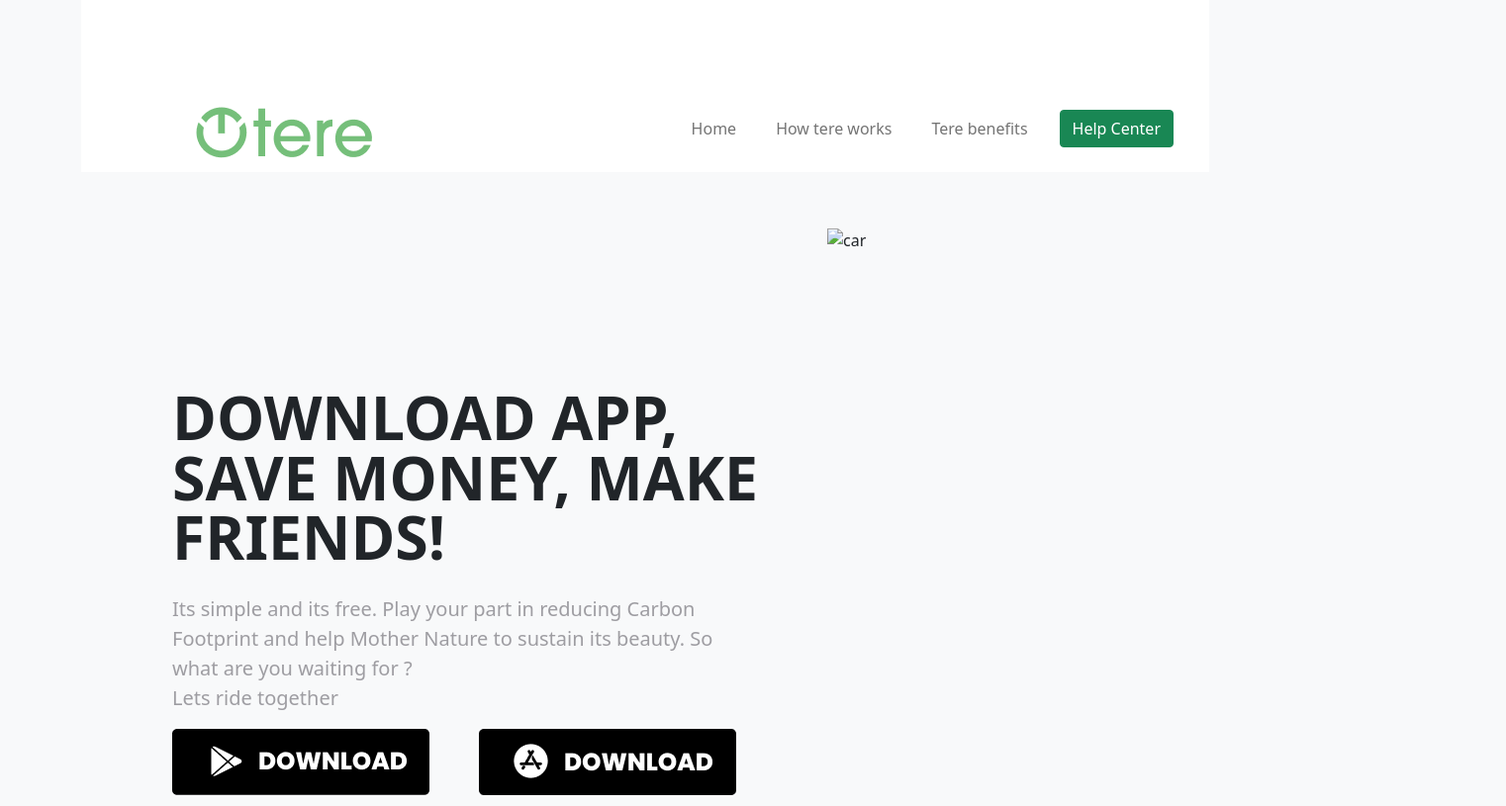
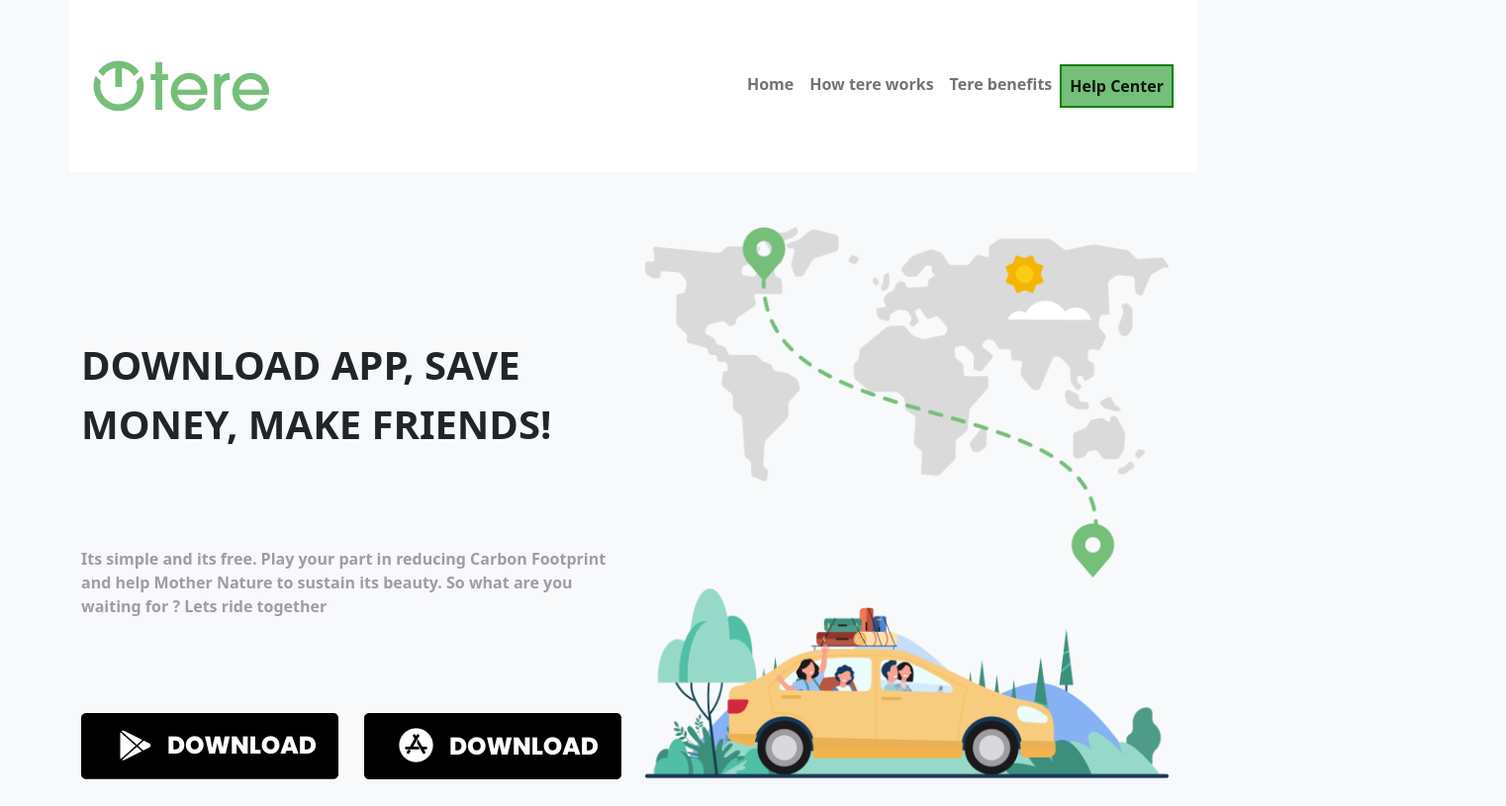
Before and after one commit to RaeesUsmanMajeed/figmatask, a plain HTML site: page index.html in a window 1280 px wide. Shown: the top 815 px of the page at 99% size, 1522 px wide, since content can reach past the window. Drawn offline with nearby package versions, Linux system fonts and the light colour scheme; files whose address does not match are found by name.

Commit message:
updated figma design

```diff
--- a/index.html
+++ b/index.html
@@ -1,47 +1,42 @@
 <!DOCTYPE html>
 <html lang="en">
+
 <head>
     <meta charset="UTF-8">
     <meta name="viewport" content="width=device-width, initial-scale=1.0">
-    <link href="https://cdn.jsdelivr.net/npm/bootstrap@5.0.2/dist/css/bootstrap.min.css" rel="stylesheet" integrity="sha384-EVSTQN3/azprG1Anm3QDgpJLIm9Nao0Yz1ztcQTwFspd3yD65VohhpuuCOmLASjC" crossorigin="anonymous">
-
+    <link href="https://cdn.jsdelivr.net/npm/bootstrap@5.0.2/dist/css/bootstrap.min.css" rel="stylesheet"
+        integrity="sha384-EVSTQN3/azprG1Anm3QDgpJLIm9Nao0Yz1ztcQTwFspd3yD65VohhpuuCOmLASjC" crossorigin="anonymous">
+    <link rel="stylesheet" href="./style.css">
     <title>Figma Design</title>
 </head>
-<body class="bg-light container">
+
+<body class="bg-light">
 
     <!-- Header section -->
-    <header class="container bg-white" style="width: 1300px; height: 174px;">
-        <nav class="container-fluid navbar navbar-expand-lg navbar-light">
-            <div class="container">
-
-                <div style="width:180px; height:51px; padding-left:80px; padding-top: 50px; padding-bottom: 38px;">
+    <header class="container-fluid p-0">
+        <nav class="container navbar navbar-expand-lg navbar-light bg-white" style="height: 174px;">
+            <div class="container-fluid">
+                <button class="navbar-toggler" type="button" data-bs-toggle="collapse"
+                    data-bs-target="#navbarTogglerDemo01" aria-controls="navbarTogglerDemo01" aria-expanded="false"
+                    aria-label="Toggle navigation">
+                    <span class="navbar-toggler-icon"></span>
+                </button>
+                <div class="collapse navbar-collapse" id="navbarTogglerDemo01">
+                    <a class="navbar-brand" href="#">
                         <img src="./assets/Group 3702.png" alt="Logo">
-                </div>
-
-              <button
-                class="navbar-toggler"
-                type="button"
-                data-mdb-toggle="collapse"
-                data-mdb-target="#navbarSupportedContent"
-                aria-controls="navbarSupportedContent"
-                aria-expanded="false"
-                aria-label="Toggle navigation"
-              >
-                <i class="fas fa-bars"></i>
-              </button>
-              <div class="collapse navbar-collapse" id="navbarSupportedContent">
-                <ul class="navbar-nav ms-auto align-items-center" style="padding-top:102px; padding-bottom:46px;">
+                    </a>
+                    <ul class="navbar-nav ms-auto mb-2 mb-lg-0 fw-bold text-dark">
                         <li class="nav-item">
-                    <a class="nav-link mx-2" href="#!"><i class="fas fa-plus-circle pe-2"></i>Home</a>
+                            <a class="nav-link" href="#">Home</a>
                         </li>
                         <li class="nav-item">
-                    <a class="nav-link mx-2" href="#!"><i class="fas fa-bell pe-2"></i>How tere works</a>
+                            <a class="nav-link" href="#">How tere works</a>
                         </li>
                         <li class="nav-item">
-                    <a class="nav-link mx-2" href="#!"><i class="fas fa-heart pe-2"></i>Tere benefits</a>
+                            <a class="nav-link" href="#">Tere benefits</a>
                         </li>
-                  <li class="nav-item ms-3">
-                    <a class="btn btn btn-success btn-rounded" href="#!">Help Center</a>
+                        <li class="nav-item">
+                            <a class="nav-link active" aria-current="page" href="#">Help Center</a>
                         </li>
                     </ul>
                 </div>
@@ -51,38 +46,34 @@
 
 
 
-    <section class="container d-flex bg-light" style="padding-top: 54.83px;">
-
-        <div class="container" style="padding-left: 80px; padding-top: 163px; padding-right: 30px;">
-            <span class="fw-bold lh-1" style="font-size: 60.726px;">DOWNLOAD APP,
-                SAVE MONEY, MAKE
-                FRIENDS!
-            </span>
-
-            <p class="fs-5" style="margin-top: 27px; color: #9E9DA2; padding-right: 50px;">
-                Its simple and its free. Play your part in reducing Carbon Footprint and help Mother Nature to sustain its beauty. So what are you waiting for ?  <br/>
-
+    <section class="container" style="padding-top: 54.83px;height:582.81px;">
+        <div class="row">
+            <div class="col-lg-6">
+                <p class="fs-1" style="font-weight: 800; width: 612px; height: 198px; margin-top: 110px;">
+                    DOWNLOAD APP, SAVE MONEY, MAKE FRIENDS!
+                </p>
+                <p style="font-weight: 800; width: 550px; height: 120px; color: #9E9DA2;">
+                    Its simple and its free. Play your part in reducing Carbon Footprint and help Mother Nature to
+                    sustain its beauty. So what are you waiting for ?
                     Lets ride together
                 </p>
-
-            <div class="d-flex justify-content-between">
-                <img src="./assets/Group 3717.png" alt="playstore" style="width:260px; height:67px; margin-right: 50px;">
-                <img src="./assets/Group 3718.png" alt="appstore" style="width:260px; height:67px;  margin-right: 50px;">
+                <div class="d-flex justify-content-between align-items-center mt-5">
+                    <img src="./assets/Group 3717.png" alt="play">
+                    <img src="./assets/Group 3718.png" alt="play">
+                </div>
+            </div>
+            <div class="col-lg-6 col-sm-12" style="width:553px; height:582.81px;">
+                <img src="./assets/Group 78.png" alt="car" class="img-fluid">
+            </div>
         </div>
 
-
-        </div>
-
-
-        <div class="container" >
-            <img src="./assets//Group 78.png" alt="car" style="width:553px; height:582.81px;" >
-        </div>
     </section>
 
 
-    <section class="border border-3 border-primary rounded container d-flex justify-content-around align-items-center" style="width:1280px; height:166px; margin-right: 80px; margin-left: 80px;margin-top: 85.35px; background-color: #75BF7A;">
+    <section class="border border-3 border-primary rounded container d-flex justify-content-around align-items-center"
+        style="width:1280px; height:166px; margin-right: 80px; margin-left: 80px;margin-top: 85.35px; background-color: #75BF7A;">
 
-            <span class="text-white"style="width: 246px; height: 56px;" >
+        <span class="text-white" style="width: 246px; height: 56px;">
             Let’s go. Get a link
             to download the app.
         </span>
@@ -98,8 +89,10 @@
             <span style="color: #75BF7A;">TERE</span>
             <span>WORKS</span>
         </div>
-        <p class="text-center fw-normal" style="margin-top: 25px; width:620px; height: 96px; color: #9E9DA2; font-size: 23px;">
-            Download and install the tere app. Enter your phone <br/>number and make your user account. when <br/> approved you may start driving.
+        <p class="text-center fw-normal"
+            style="margin-top: 25px; width:620px; height: 96px; color: #9E9DA2; font-size: 23px;">
+            Download and install the tere app. Enter your phone <br />number and make your user account. when <br />
+            approved you may start driving.
         </p>
     </section>
 
@@ -118,8 +111,8 @@
 
 
             <p class="d-flex justify-content-end" style="width: 290px; height: 91px; color:#9E9DA2;">
-                Have to reach office or<br/> going for shopping ? <br/>
-Just put your current<br/> location and destination<br/> and search a ride that suits you
+                Have to reach office or<br /> going for shopping ? <br />
+                Just put your current<br /> location and destination<br /> and search a ride that suits you
             </p>
 
             <div class="d-flex justify-content-center align-items-center mt-5">
@@ -195,8 +188,9 @@
 
 
     <!-- card section -->
-        <section class="d-flex justify-content-around align-items-center bg-white rounded" style="width: 1060px; height:304; margin-top: 53px; margin-right: 235px;">
-            <div  class="d-flex flex-column justify-content-center align-items-center">
+    <section class="d-flex justify-content-around align-items-center bg-white rounded"
+        style="width: 1060px; height:304; margin-top: 53px; margin-right: 235px;">
+        <div class="d-flex flex-column justify-content-center align-items-center">
             <div class="d-flex justify-content-center align-items-center">
                 <img src="./assets/01..png" alt="one">
                 <p class="mt-4 fw-bold fs-5">
@@ -215,13 +209,14 @@
     </section>
 
 
-        <section class="d-flex justify-content-around align-items-center bg-white rounded" style="width: 1060px; height:304;margin-top: 56px; margin-left: 230px;">
+    <section class="d-flex justify-content-around align-items-center bg-white rounded"
+        style="width: 1060px; height:304;margin-top: 56px; margin-left: 230px;">
 
         <div>
             <img src="./assets/Frame2.png" alt="frame">
         </div>
 
-            <div  class="d-flex flex-column justify-content-center align-items-center">
+        <div class="d-flex flex-column justify-content-center align-items-center">
             <div class="d-flex justify-content-center align-items-center">
                 <img src="./assets/02..png" alt="one">
                 <p class="mt-4 fw-bold fs-5">
@@ -238,8 +233,9 @@
     </section>
 
 
-        <section class="d-flex justify-content-around align-items-center bg-white rounded" style="width: 1060px; height:304; margin-top: 56px; margin-right: 235px;">
-            <div  class="d-flex flex-column justify-content-center align-items-center">
+    <section class="d-flex justify-content-around align-items-center bg-white rounded"
+        style="width: 1060px; height:304; margin-top: 56px; margin-right: 235px;">
+        <div class="d-flex flex-column justify-content-center align-items-center">
             <div class="d-flex justify-content-center align-items-center">
                 <img src="./assets/03..png" alt="one">
                 <p class="mt-4 fw-bold fs-5">
@@ -249,7 +245,8 @@
 
             </div>
             <p style="width: 290px; height: 91px; color:#9E9DA2;">
-                Tere is a local service provider and we are proud to support you in your local language. We are proud to be at your service 24/7!
+                Tere is a local service provider and we are proud to support you in your local language. We are proud to
+                be at your service 24/7!
             </p>
         </div>
         <div>
@@ -258,7 +255,8 @@
     </section>
 
 
-        <footer class="bg-white d-flex justify-content-around align-items-center" style="margin-top: 276px; width: 1440px; height: 553px;">
+    <footer class="bg-white d-flex justify-content-around align-items-center"
+        style="margin-top: 276px; width: 1440px; height: 553px;">
 
         <div>
             <img src="./assets/Group 3703.png" alt="">
@@ -268,8 +266,8 @@
                 Be Our Friend
             </p>
             <p style="width: 290px; height: 91px; color:#9E9DA2;">
-                        3, Season Park, Jakarta<br/>
-                        support@foodyar.co,id<br/>
+                3, Season Park, Jakarta<br />
+                support@foodyar.co,id<br />
                 021 - 1111 - 2222
             </p>
         </div>
@@ -278,14 +276,14 @@
                 Be Our Friend
             </p>
             <p style="width: 290px; height: 91px; color:#9E9DA2;">
-                        3, Season Park, Jakarta<br/>
-                        support@foodyar.co,id<br/>
+                3, Season Park, Jakarta<br />
+                support@foodyar.co,id<br />
                 021 - 1111 - 2222
             </p>
-                </div >
+        </div>
         <div class="d-flex">
             <img src="./assets/Group 3717.png" alt="btn" style="margin-left: 30px;">
-                    <img src="./assets/Group 3718.png" alt="btn"style="margin-left: 30px;">
+            <img src="./assets/Group 3718.png" alt="btn" style="margin-left: 30px;">
 
         </div>
 
@@ -293,6 +291,9 @@
     </footer>
 
 
-    <script src="https://cdn.jsdelivr.net/npm/bootstrap@5.0.2/dist/js/bootstrap.bundle.min.js" integrity="sha384-MrcW6ZMFYlzcLA8Nl+NtUVF0sA7MsXsP1UyJoMp4YLEuNSfAP+JcXn/tWtIaxVXM" crossorigin="anonymous"></script>
+    <script src="https://cdn.jsdelivr.net/npm/bootstrap@5.0.2/dist/js/bootstrap.bundle.min.js"
+        integrity="sha384-MrcW6ZMFYlzcLA8Nl+NtUVF0sA7MsXsP1UyJoMp4YLEuNSfAP+JcXn/tWtIaxVXM"
+        crossorigin="anonymous"></script>
 </body>
+
 </html>
--- /dev/null
+++ b/style.css
@@ -0,0 +1,5 @@
+.active {
+    color: white;
+    background-color: #75BF7A;
+    border: 2px solid green;
+}
```
Lines whose indentation alone changed are shown as unchanged.
